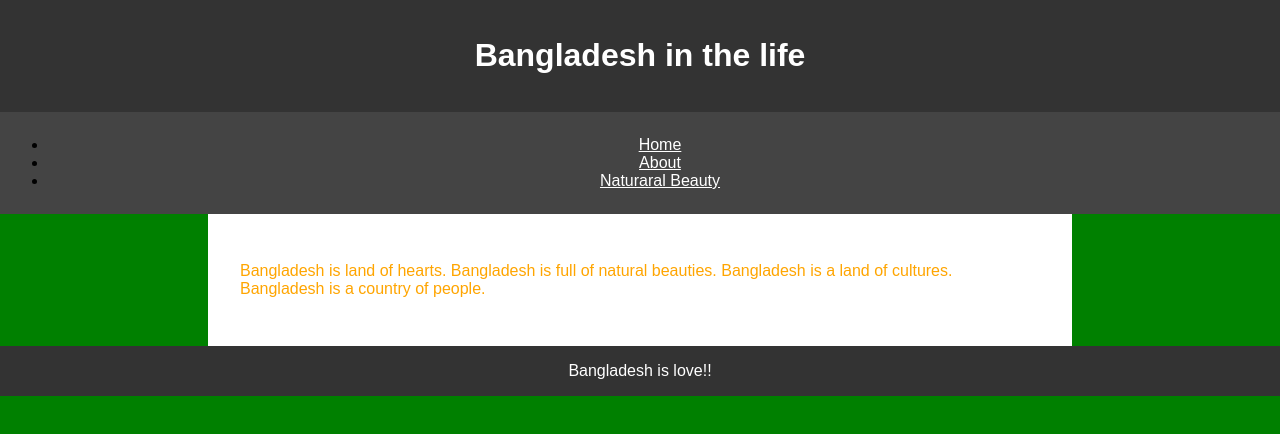
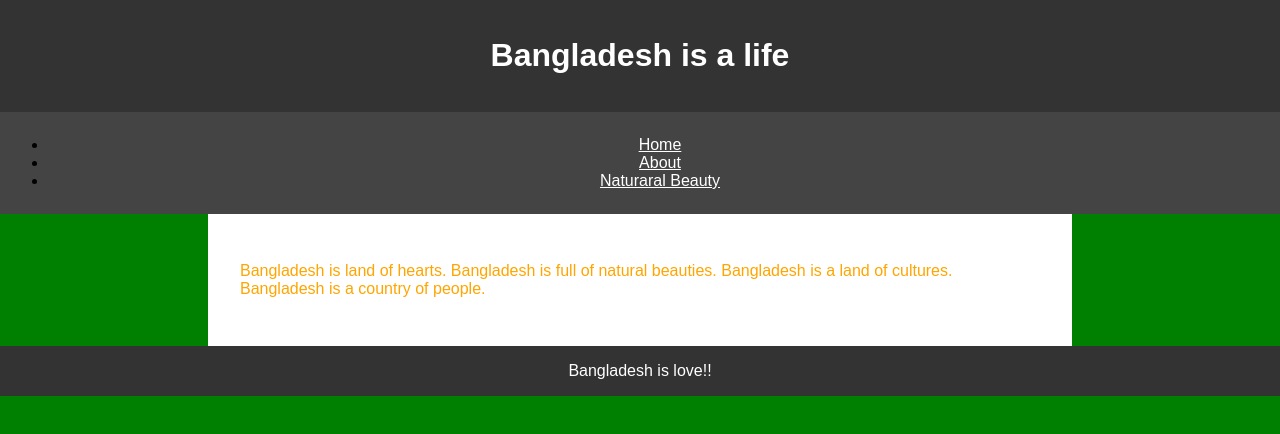
Before and after one commit to sakibul2024/Sakibul, a plain HTML site: page index.html in a window 1280 px wide. Drawn offline with Linux system fonts and the light colour scheme.

Commit message:
Update index.html

```diff
--- a/index.html
+++ b/index.html
@@ -8,7 +8,7 @@
   </head>
 <body>
     <header>
-        <h1>Bangladesh in the life</h1>
+        <h1>Bangladesh is a life</h1>
     </header>
     <nav>
         <ul>
```
